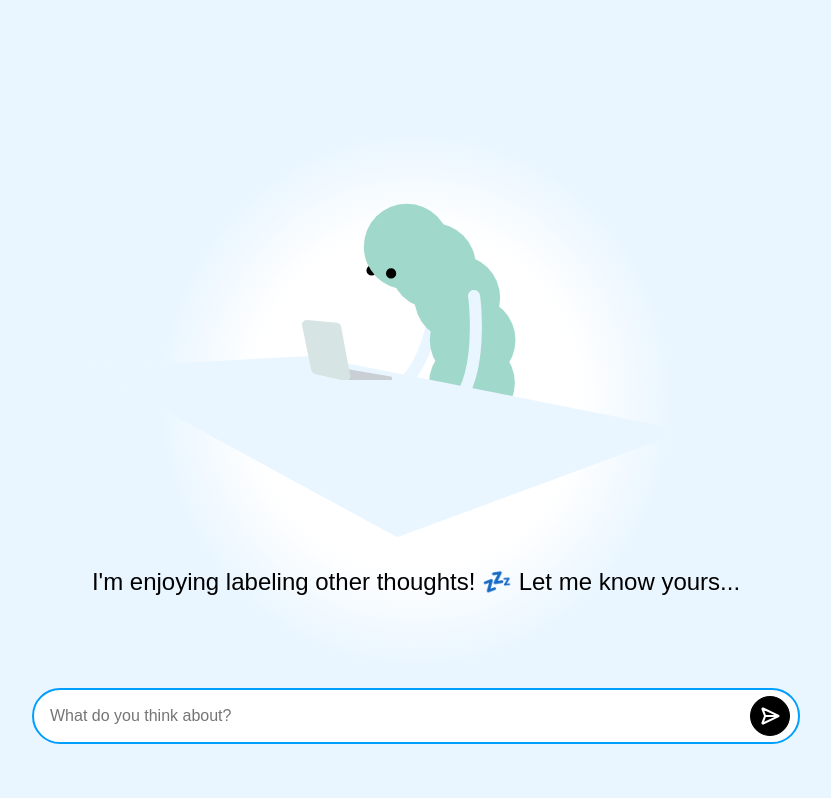
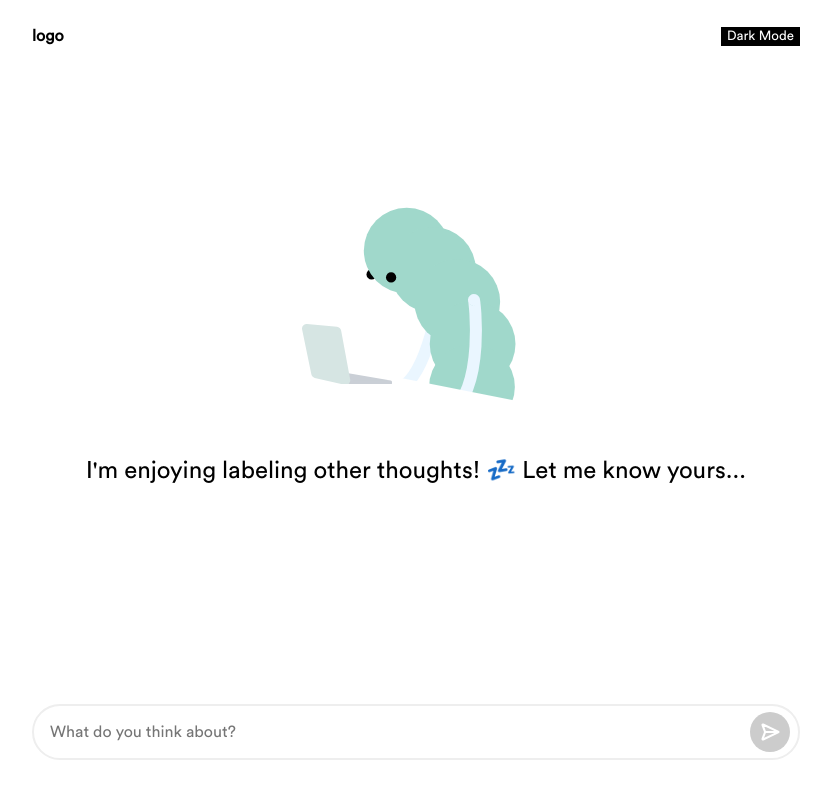
Before and after one commit to itsalivafaei/sentiment, a React (Vite) app in the folder front-end/: page / in a window 1280 px wide. Shown: the whole page, without its empty margins (224-1055 px from the left). Built offline with nearby package versions, Linux system fonts and the light colour scheme.

Commit message:
final result deployed on host

```diff
--- a/front-end/src/App.jsx
+++ b/front-end/src/App.jsx
@@ -32,12 +32,14 @@ const App = () => {
   const [isAnimationLocked, setIsAnimationLocked] = useState(false);
   const [status, setStatus] = useState('Your thoughts matter! Start typing to get insights. 🧠');
   const [isLoading, setIsLoading] = useState(false);
+  const [isToggled, setIsToggled] = useState(false);
 
   // Refs
   const loopRef = useRef(null); // Ref to store the loop timeout
   const offsetRef = useRef(0); // Ref to store the current offset
   const typingTimerRef = useRef(null); // Ref to store the current typing state
   const stressTimerRef = useRef(null); // Ref to store the current stress state
+  const buttonRef = useRef(null); // Ref to store the button element
 
   // Constant variables
   /* const animationSettings = {
@@ -163,6 +165,19 @@ const App = () => {
     }, [isAnimationLocked]
   );
 
+  // Function to set toggle mode button
+  const handleToggleMode = () => {
+    setIsToggled(!isToggled);
+  };
+
+  const mode = isToggled ? "dark-mode" : "";
+
+  const handleKeyDown = (event) => {
+    if (event.key === "Enter") {
+      buttonRef.current.click();
+    }
+  }
+
   useEffect(() => {
     setStatus(getRandomMessage(statusMessages.sleeping));
   }, []);
@@ -244,6 +259,7 @@ const App = () => {
   };
 
 
+
   // Cleanup timers and animation frames on unmount
   useEffect(() => {
     return () => {
@@ -258,19 +274,27 @@ const App = () => {
   }, []);
 
   return (
-    <div className="app">
-      <div className='separator-container'></div>
+    <div className={`App ${mode}`}>
+      <div className='header-container'>
+        <p>logo</p>
+        <button id='mode-button'
+        onClick={handleToggleMode}
+        >
+          {isToggled ? 'Light Mode' : 'Dark Mode'}
+        </button>
+      </div>
+      <div className='separator-container' id='separator-top'></div>
       <div className='main-container'>
         {/* <h1>Sentiment Analysis</h1> */}
-        <div className='separator-container'></div>
-        <div className="wrapper">
+        {/* <div className='separator-container'></div> */}
+        <div id='character-wrapper'>
           <ArmLeft animation={animation} armPath={armPathL} />
           <Character animation={animation} />
           <ArmRight animation={animation} armPath={armPathR} />
           <Table />
           <Computer animation={animation} />
         </div>
-        <div className='status'>
+        <div id='status'>
           <p>
             {status}
           </p>
@@ -278,7 +302,9 @@ const App = () => {
         </div>
         {/* <AnimationControls onSetAnimation={handleSetAnimation} /> */}
         {/* Text Input with Button */}
-        <div className='separator-container'></div>
+        <div className='separator-container' id='separator-bottom'></div>
+
+      </div>
       <div className='input-container'>
           <input
             type="text"
@@ -290,19 +316,25 @@ const App = () => {
             onMouseLeave={handleMouseLeave}
             onFocus={handleFocus}
             onBlur={handleBlur}
+            disabled={isAnimationLocked}
+            onKeyDown={handleKeyDown}
           />
           <button
             className='input-button'
             onClick={handleInputButtonClick}
             aria-label='Trigger Sentiment Analysis'
-            disabled={isAnimationLocked} // Disable button if animation is locked
+            disabled={isAnimationLocked || !inputText.trim()} // Disable button if animation is locked
+            onMouseEnter={handleMouseEnter}
+            onMouseLeave={handleMouseLeave}
+            onFocus={handleFocus}
+            onBlur={handleBlur}
+            ref={buttonRef}
           >
             {/* Right Arrow SVG Icon */}
-            <SendHorizontal size={20} color='#fff' strokeWidth={2.5}/>
+            <SendHorizontal size={20} color={isToggled ? '#000000' : '#ffffff'} strokeWidth={2.5}/>
           </button>
         </div>
-      </div>
-      <div className='separator-container'></div>
+      {/* <div className='separator-container'></div> */}
     </div>
   );
 };
--- a/front-end/src/styles/App.scss
+++ b/front-end/src/styles/App.scss
@@ -1,8 +1,77 @@
 // Globals
+@use 'variables' as vars;
+@use 'mixins' as mixins;
+
+$button-size: 40px;
+
+.App {
+  padding: 0 20%;
+  // padding-bottom: 40px;
+  display: flex;
+  flex-direction: column;
+  align-items: center;
+  height: 100vh;
+  max-width: 100%;
+  margin: 0;
+  justify-content:space-between;
+
+  @media (max-width: 1200px) {
+    padding: 0 10%;
+  }
+
+  @media (max-width: 720px) {
+    padding: 0 8%;
+  }
+
+  @media (max-width: 650px) {
+    padding: 0 6%;
+  }
+
+  @include mixins.theme-colors(
+  vars.$light-bg,
+  vars.$light-bg-inverse,
+  vars.$on-light-surface,
+  vars.$light-text,
+  vars.$light-text-inverse,
+  vars.$light-text-70,
+  vars.$light-text-70-inverse,
+  vars.$light-text-50,
+  vars.$light-accent,
+  vars.$light-secondary-accent,
+  vars.$neutral-20,
+  vars.$neutral-10,
+  vars.$neutral-40
+  );
+}
+
+.App.dark-mode {
+  @include mixins.theme-colors(
+    vars.$dark-bg,
+    vars.$dark-bg-inverse,
+    vars.$on-dark-surface,
+    vars.$dark-text,
+    vars.$dark-text-inverse,
+    vars.$dark-text-70,
+    vars.$dark-text-70-inverse,
+    vars.$dark-text-50,
+    vars.$dark-accent,
+    vars.$dark-secondary-accent,
+    vars.$neutral-90,
+    vars.$neutral-90,
+    vars.$neutral-80
+  );
+}
+
+
+* {
+  font-family: Circular;
+}
+
 body,
 html {
   margin: 0;
-  padding: 0 20%;
+  padding: 0;
+  // padding: 0 20%;
   top: 0;
   left: 0;
   right: 0;
@@ -10,10 +79,80 @@ html {
   min-height: 100vh;
   position:absolute;
   text-align: center;
-  background: #EAF6FF;
+  // background: inherit;
+  background-color: inherit;
   font-family: 'Mukta Malar', sans-serif;
   font-weight: 700;
   overflow: hidden;
+}
+
+p {
+  color: inherit;
+}
+
+button {
+  border: 0;
+  cursor: pointer;
+  transition: all 0.3s ease;
+
+  &:hover, &:focus {
+    border-color: inherit;
+    background-color: inherit;
+    outline: 0;
+  }
+}
+
+input {
+  // border: 2px solid inherit;
+  border-width: 2px;
+  border-style: solid;
+  border-color: inherit;
+  background-color: inherit;
+  color: inherit;
+
+  &:hover {
+    border-color: inherit;
+  }
+
+  &:disabled {
+    background-color: inherit;
+    border-color: inherit;
+    cursor: not-allowed;
+  }
+}
+
+.separator-container {
+  position: relative;
+  width: 100%;
+  height: 100%;
+  background-color: inherit;
+}
+
+#separator-top {
+  max-height: 10%;
+}
+
+#separator-bottom {
+  max-height: 40%;
+}
+
+
+.header-container {
+  display: flex;
+  flex-direction: row;
+  align-items: center;
+  justify-content:space-between;
+  position: relative;
+  width: 100%;
+  height: 48px;
+  position: relative;
+  top: 12px;
+  left: 0;
+  right: 0;
+  bottom: 0;
+  margin: 0;
+  padding: 0;
+  background-color: inherit;
 }
 
 /* Optional: Adjust the wrapper's top margin to prevent overlap */
@@ -22,61 +161,49 @@ html {
   flex-direction: column;
   align-items: center;
   height: 100vh;
+  width: 100%;
+  margin: 0;
+  justify-content:center;
+  // background: radial-gradient(ellipse at center, #fff 30%, #ffffff 47%);
+  background: inherit;
+  flex: 1;
+}
+
+.center-contrainer {
+  display: flex;
+  flex-direction: column;
+  align-items: center;
+  height: 100%;
   max-width: 100%;
   margin: 0;
   justify-content:center;
-  background: radial-gradient(ellipse at center, #fff 30%, #EAF6FF 47%);
-}
-
-h1 {
-  margin: 0;
-  color: white;
-  text-transform: uppercase;
-  font-size: 8vw;
-  text-shadow: 0px 4px #d6e5e3;
-}
-
-button {
-  display: inline-block;
-  padding: 10px;
-  margin: 2px;
-  font-size: 10px;
-  font-weight: 700;
-  font-family: 'Mukta Malar', sans-serif;
-  text-transform: uppercase;
-  color: black;
-  background: transparent;
-  border-radius: 255px 15px 225px 15px/15px 235px 5px 275px;
-  border: 5px solid white;
-  cursor: pointer;
-  transition: all 0.3s ease;
-}
-@media (min-width: 650px) {
-  button {
-    padding: 20px;
-    margin: 10px;
-    font-size: 14px;
-  }
-}
-
-button:focus,
-button:hover {
-  border-color: #1b4353;
-  outline: 0;
+  background: inherit;
 }
 
 // SVG wrapper
-.wrapper {
+#character-wrapper {
   position: relative;
   height: 400px;
   width: 300px;
-  // background-color: #000;
+  z-index: 0;
+}
+
+#status {
+  color: inherit;
+  font-size: 24px;
+  font-weight: 200;
+  margin-top: -96px;
+  z-index: 2;
+
+  @media (max-width: 720px) {
+    font-size: 20px;
+  }
 }
 
 /* Container for the top input and button */
 .input-container {
-  position: sticky;
-  bottom: 56px;
+  position: relative;
+  bottom: 40px;
   width: 100%;
   // max-width: 400px;
   // margin: 20px auto 0; /* Centers the container and adds top margin */
@@ -93,68 +220,33 @@ button:hover {
   padding: 8px 20px 8px 16px; /* Adjust padding to accommodate the button */
   font-size: 16px;
   font-weight: 500;
-  border: 2px solid #009ffd;
+  // border: 2px solid inherit;
   border-radius: 1000px;
   outline: none;
   transition: border-color 0.3s ease;
 }
 
-.input:focus {
-  border-color: #007acc;
-}
-
 /* Style the button */
-$button-size: 40px;
-
 .input-button {
   height: $button-size;
   width: $button-size;
   position: absolute;
   right: 0px;
-  background-color: #000;
-  border: 1px solid #000;
+  background-color: inherit;
+  border: 1px solid inherit;
   border-radius: 1000px;
   cursor: pointer;
   padding: 0;
   display: flex;
   align-items: center;
   justify-content: center;
-  // color: #009ffd;
   transition: color 0.3s ease;
+  margin: 10px;
+
+  &:disabled {
+    background-color: inherit;
+    cursor: not-allowed;
+    color: inherit;
+    border-color: inherit;
+  }
 }
-
-.input-button:hover {
-  border-color: #fff;
-  background-color: #009ffd;
-}
-
-.input-button:focus {
-  outline: none;
-}
-
-
-.separator-container {
-  position: relative;
-  width: 100%;
-  height: 100%;
-}
-
-/* Disabled Input */
-.input:disabled {
-  background-color: #f0f0f0;
-  cursor: not-allowed;
-}
-
-/* Disabled Button */
-.input-button:disabled {
-  background-color: #ccc;
-  cursor: not-allowed;
-  color: #666;
-}
-
-.status {
-  color: #000;
-  font-size: 24px;
-  font-weight: 200;
-  margin-top: 20px;
-}
--- a/front-end/src/styles/Character.scss
+++ b/front-end/src/styles/Character.scss
@@ -162,7 +162,7 @@
     position: absolute;
     top: 58%;
     left: -60%;
-    fill: #EAF6FF;
+    fill: #fff;
     width: 200%;
   }
 
--- /dev/null
+++ b/front-end/src/styles/_mixins.scss
@@ -0,0 +1,52 @@
+@mixin theme-colors(
+    $bg,
+    $bg-inverse,
+    $on-surface,
+    $text,
+    $text-inverse,
+    $text-70,
+    $text-70-inverse,
+    $text-50,
+    $accent,
+    $secondary-accent,
+    $border,
+    $neutral-1,
+    $neutral-2) {
+
+    background-color: $bg;
+    // background: $bg;
+    color: $text;
+
+    button {
+        color: $text-inverse;
+        background-color: $bg-inverse;
+        border-color: $bg-inverse;
+
+        &:hover,&:focus {
+            color: $text;
+            background-color: $bg-inverse;
+            border-color: $bg-inverse;
+        }
+
+        &:disabled {
+            // color: $neutral-1;
+            background-color: $neutral-2;
+            border-color: $bg-inverse;
+        }
+    }
+
+    input {
+        border-color: $border;
+        background-color: $bg;
+        color: $text;
+
+        &:hover {
+            border-color: $border;
+        }
+
+        &:disabled {
+            background-color: $neutral-1;
+            border-color: $neutral-1;
+        }
+    }
+}
--- /dev/null
+++ b/front-end/src/styles/_variables.scss
@@ -0,0 +1,36 @@
+// Light mode colors
+$light-bg: #fff;
+$light-bg-inverse: #000;
+$light-text: #000;
+$light-text-inverse: #fff;
+$light-text-70: #4d4d4d;
+$light-text-70-inverse: #b2b2b2;
+$light-text-50: #808080;
+$light-accent: #eaaa00;
+$light-secondary-accent: #3366cc;
+
+// Dark mode colors
+$dark-bg: #000;
+$dark-bg-inverse: #fff;
+$dark-text: #fff;
+$dark-text-inverse: #000;
+$dark-text-70: #b2b2b2;
+$dark-text-70-inverse: #4d4d4d;
+$dark-text-50: #86868b;
+$dark-accent: #fed13e;
+$dark-secondary-accent: #5a91ff;
+
+// General colors
+$on-light-surface: #000;
+$on-dark-surface: #f5f5f7;
+$neutral-10: #f6f6f6;
+$neutral-20: #eee;
+$neutral-40: #ccc;
+$neutral-60: #999;
+$neutral-80: #666;
+$neutral-90: #2c2c2c;
+
+@font-face {
+  font-family: Circular;
+  src: url('../assets/CircularStd-Book.otf');
+}
```
Also changed, not shown: front-end/src/assets/CircularStd-Book.otf (added), front-end/src/assets/CircularStd-Medium.otf (added). Lines whose indentation alone changed are shown as unchanged.
